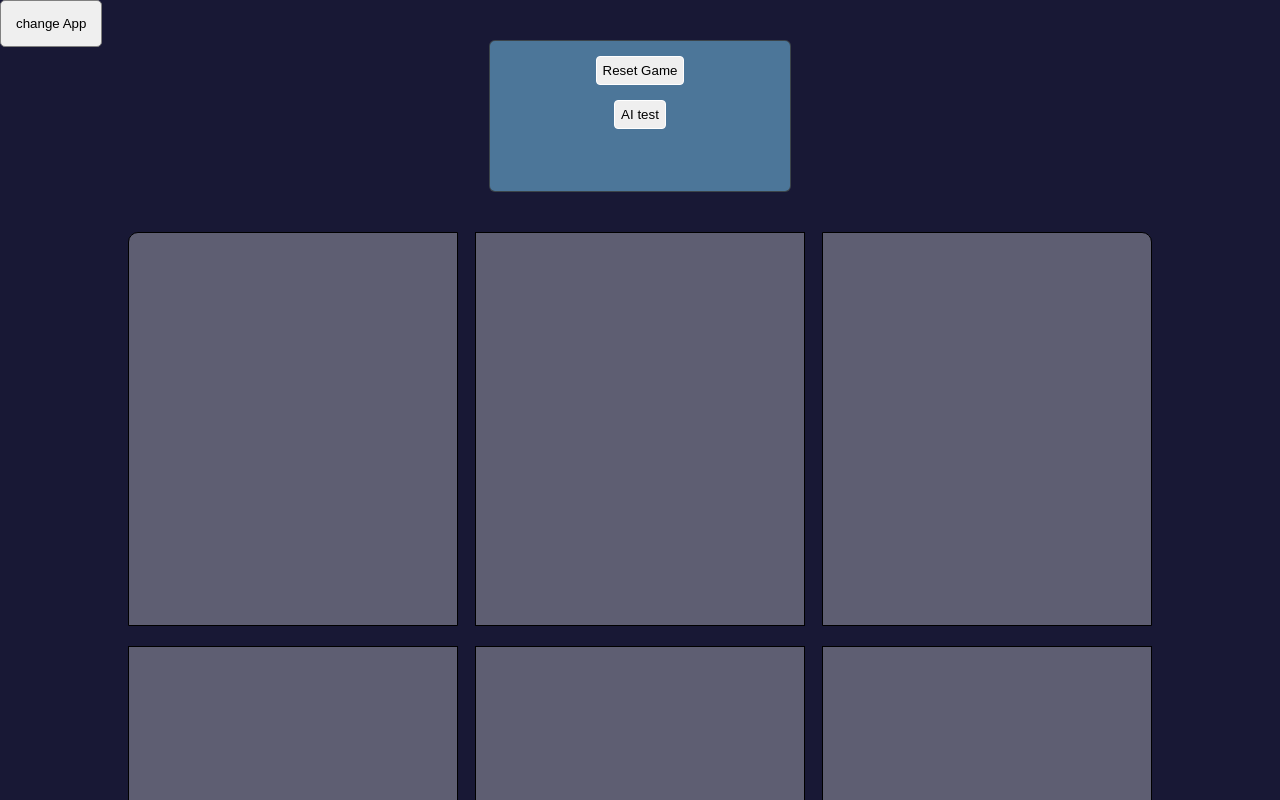
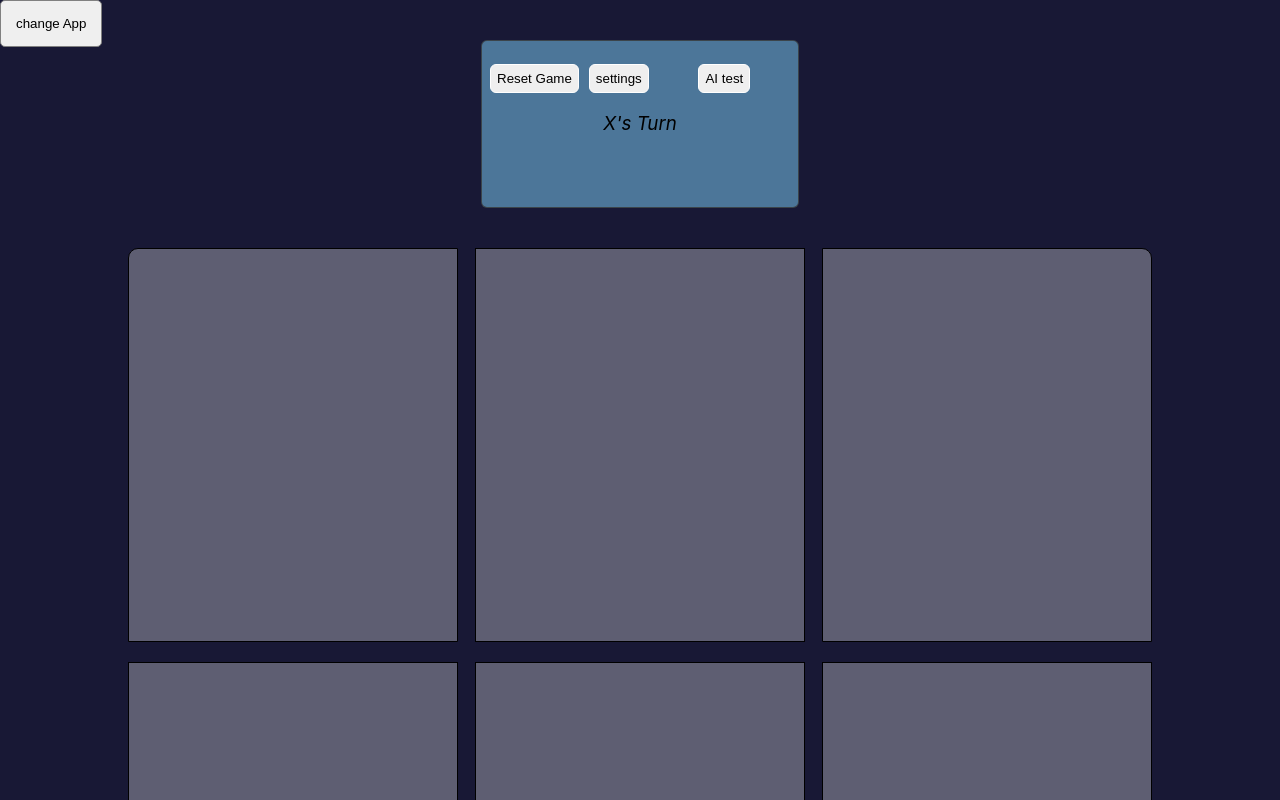
Before and after one commit to vCiKv/TrashPick, a React (Create React App) app: page / in a window 1280 px wide. Shown: the top 800 px of the page. Built offline with nearby package versions, Linux system fonts and the light colour scheme.

Commit message:
bug fixes

```diff
--- a/package.json
+++ b/package.json
@@ -3,6 +3,7 @@
   "version": "0.1.0",
   "private": true,
   "dependencies": {
+    "@babel/runtime": "^7.16.7",
     "@testing-library/jest-dom": "^5.16.1",
     "@testing-library/react": "^12.1.2",
     "@testing-library/user-event": "^13.5.0",
--- a/src/TikTak.js
+++ b/src/TikTak.js
@@ -1,22 +1,30 @@
-import React,{useState,useEffect} from 'react'
+import {useState,useEffect} from 'react'
 import './tictak.css'
 const TikTak = ()=>{
-    // const defaultScore = {
-    //     0:0,1:0,2:0,
-    //     3:0,4:0,5:0,
-    //     6:0,7:0,8:0,
-    // }
-    const defaultScore = [0,0,0,0,0,0,0,0,0]
+    const defaultScore = {
+        0:0,1:0,2:0,
+        3:0,4:0,5:0,
+        6:0,7:0,8:0,
+    }
+    const defaultSettings ={
+        players:1,
+        ai:'X',
+        difficulty: 0,
+        show:false
+    }
+    //const defaultScore = [0,0,0,0,0,0,0,0,0]
     // 0 1 2
     // 3 4 5
     // 6 7 8
     //win conditions 012 345 678 036 147 258 048 246
     const [currentPlayer,setCurrentPlayer] = useState('X')
     const [boardState,setBoardState] = useState(defaultScore)
+    const [gameSettings,setGameSettings] = useState(defaultSettings)
+
     const [winner,setWinner] = useState({player:null,location:[]})
     const winArray = [[0,1,2],[3,4,5],[6,7,8],[0,3,6],[1,4,7],[2,5,8],[0,4,8],[2,6,4]]
     const compareWin = (a,b,c) =>{
-        return (a === b && b === c && c !== 0)
+        return (c !== 0 && b === c && a === b)
     }
     const addScore = (i: number) =>{
         const switchPlayers = (p: String) =>{
@@ -28,11 +36,11 @@ const TikTak = ()=>{
             }
         }
         if(boardState[i] === 0 && winner.player === null && i != null){
-            const newState = [...boardState]
-            newState[i] = currentPlayer
-            setBoardState(newState)
+            // const newState = [...boardState]
+            // newState[i] = currentPlayer
+            // setBoardState(newState)
 
-            // setBoardState({...boardState,[i]:currentPlayer})
+            setBoardState({...boardState,[i]:currentPlayer})
             switchPlayers(currentPlayer)
         }
     }
@@ -41,139 +49,97 @@ const TikTak = ()=>{
         setWinner({player:null,location:[]})
         setCurrentPlayer('X')
     }
-    const computerAI = (type :number)=>{
-        const AI = 'O'
-        const human = 'X'
-        let currentSim = AI
-        const switchSim =()=>{
-            currentSim = (currentSim === human) ? AI : human
-        }
-        const tryWin=(board)=>{
-            let win = null
-            winArray.forEach(v =>{
-                if(compareWin(board[v[0]],board[v[1]],board[v[2]])){
-                    win = board[v[0]]
-                // }else if(!Object.values(simBoard).includes(0)){
-                //     win = 'draw'
+    const computerAI = (type :number, side :String)=>{
+        const AI = side
+        const human = (side == 'X') ? 'O' : 'X'
+
+        const copyBoard=(original :Object,index ?:any, newValue?:any)=>{
+            // const copiedBoard = [...original]
+            // if(index != null && newValue != null){
+            //     copiedBoard[index] = newValue
             // }
-                }else if(!(board).includes(0)){
-                    win = 'draw'
-                }
-            })
-            return win
-        }
-        const copyBoard=(original,index?,newValue?)=>{
-            const copiedBoard = [...original]
+            // return copiedBoard
+            const copiedBoard = {...original}
+            index = Number(index)
             if(index != null && newValue != null){
                 copiedBoard[index] = newValue
-                switchSim()
             }
             return copiedBoard
         }
-        const MinMaxAI =()=>{
-            let outcome
-
-            let bestOutcome = {move:null, moveScore:-10000}
-            // Object.keys(simBoard).forEach(v =>{
-            //     if(simBoard[v] !== 0){
-            //         simBoard = {...board,[v]:currentSim}
-            //         if(currentSim === AI){
-            //             outcome = minMax('max',simBoard,0)
-            //         }else if(currentSim === human){
-            //             outcome = minMax('min',simBoard,0)
-            //         }
-
-            //         if(outcome.moveScore > bestOutcome.moveScore){
-            //             bestOutcome = outcome
-            //         }
-
-            //     }
-            // })
-
-            boardState.forEach((v,i) =>{
-                if(v === 0){
-                    const simBoard = copyBoard(boardState,i,AI)
-                    if(currentSim == AI){
-                        outcome = minMax('max',simBoard,0)
-                    }else if(currentSim == human){
-                        outcome = minMax('min',simBoard,0)
+        const miniMax = (board:Object, depth:number, isMax :Boolean ) =>{
+            const tryWin=(board :Object)=>{
+                let win = null
+                let check = true
+                for (const i in winArray){
+                    const v = winArray[i]
+                    if(compareWin(board[v[0]],board[v[1]],board[v[2]])){
+                        //console.log('this win belongs to',board[v[0]])
+                        check = false
+                        if(board[v[0]] == AI){
+                            win = 10
+                        }else{
+                            win = -10
                         }
-                    console.log('outcome',outcome)
-                    console.log('best outcome',bestOutcome)
-
-                    if(outcome[0] > bestOutcome.moveScore){
-                        bestOutcome = {move:outcome[1],moveScore:outcome[0]}
+                    }
+                }
+                if(!Object.values(board).includes(0) && check){
+                    win = 0
+                }
+                return win
+            }
+            if(typeof(tryWin(board)) == 'number'){
+                return tryWin(board)
             }
 
+            if(isMax){
+                for (const v in board){
+                    if(board[v] === 0){
+                        const outcome = -100
+                        let simBoard = copyBoard(board,v,AI)
+                        //const simBoard = {...board,[v]:AI}
+
+                        //console.log('max',simBoard)
+                        const newOutcome = miniMax(simBoard,depth+1,!isMax)
+                        //simBoard = copyBoard(board,v,0)
+                        //console.log('max-score', (typeof(newOutcome) == 'undefined') ?  outcome : Math.max(outcome,newOutcome) - depth)
+                        //console.log('returned', {type:'max',move:v,score:(typeof(newOutcome) == 'undefined') ? outcome : Math.max(outcome,newOutcome),depth:depth})
+                        return (typeof(newOutcome) == 'undefined') ? outcome : Math.max(outcome,newOutcome) - depth
+                        //return Math.max(outcome,newOutcome) - depth
                     }
-            })
-            return bestOutcome
                 }
-        const minMax = (type :String, board, depth:number ) =>{
-            let simBoard = board
-            const scoreOutcome = {
-                // AI: {move:null,moveScore:10},
-                // human: {move:null,moveScore:-10},
-                // 'draw':{move:null,moveScore:0}
-                [AI]: 10,
-                [human]: -10,
-                'draw':0
+            }else{
+                for (const v in board){
+                    if(board[v] === 0){
+                        const outcome = 100
+                        let simBoard = copyBoard(board,v,human)
+                        //const simBoard = {...board,[v]:human}
+
+                        //console.log('min',simBoard)
+                        const newOutcome = miniMax(simBoard,depth+1,!isMax)
+                        //simBoard = copyBoard(board,v,0)
+                        //console.log('min-score', (typeof(newOutcome) == 'undefined') ?  outcome : Math.min(outcome,newOutcome) + depth)
+                        //console.log('returned', {type:'min',move:v,score:(typeof(newOutcome) == 'undefined') ? outcome : Math.min(outcome,newOutcome),depth:depth})
+                        return (typeof(newOutcome) == 'undefined') ?  outcome : Math.min(outcome,newOutcome) + depth
+                        //return Math.min(outcome,newOutcome) + depth
                     }
-            if(tryWin(simBoard) != null){
-                return scoreOutcome[tryWin(simBoard)]
                 }
-            //let outcome = {move:null, moveScore:(type == 'max')? -Infinity : +Infinity}
-            //let outcome = (type == 'max')? -Infinity : +Infinity
-            if(type == 'max'){
-                    (simBoard).forEach((v,i) =>{
-                        if(v === 0){
-                            let outcome = [-10000,i]
-
-                            const newSimBoard = copyBoard(simBoard,i,AI)
-
-                            const newOutcome = minMax('min',newSimBoard,depth+1)
-                            return [Math.max(newOutcome[0], outcome[0]),i]
             }
-                    })
-            }else if (type=='min'){
-                    (simBoard).forEach((v,i) =>{
-                        if(v === 0){
-                           let outcome = [10000,i]
-                            const newSimBoard =  copyBoard(simBoard,i,human)
-
-                            const newOutcome = minMax('max',newSimBoard,depth+1)
-                            return [Math.min(newOutcome[0],outcome[0]),i]
         }
-                    })
-
+        const AImove =()=>{
+            let move
+            let bestOutcome = -100
+            for(const v in boardState){
+                if(boardState[v] === 0){
+                    let simBoard = copyBoard(boardState,v,AI)
+                    const outcome = miniMax(simBoard,0,true)
+                    console.log('move',v,'outcome',outcome)
+                    if(outcome > bestOutcome){
+                        bestOutcome = outcome
+                        move = Number(v)
                     }
-
-
-            // switch(type){
-            //     case 'max':
-            //         Object.keys(simBoard).forEach(v =>{
-            //             if(simBoard[v] !== 0){
-            //                 simBoard={...simBoard,[v]:AI}
-            //                 switchSim()
-            //                 let newOutcome = minMax('min',simBoard,depth+1)
-            //                 outcome = {move:v,moveScore:Math.max(newOutcome.moveScore, outcome.moveScore)}
-            //                 console.log('max',outcome)
-            //             }
-            //         })
-            //     break;
-            //     case 'min':
-            //         Object.keys(simBoard).forEach(v =>{
-            //             if(simBoard[v] !== 0){
-            //                 simBoard={...simBoard,[v]:human}
-            //                 switchSim()
-            //                 let newOutcome = minMax('min',simBoard,depth+1)
-            //                 outcome = {move:v,moveScore:Math.min(newOutcome.moveScore,outcome.moveScore)}
-            //                 console.log('min',outcome)
-            //             }
-            //         })
-            //     break;
-            // }
-            //return outcome
+                }
+            }
+            return {move:move,outcome:bestOutcome}
         }
         const randomMoves = ()=>{
             let freeSpace = []
@@ -186,38 +152,50 @@ const TikTak = ()=>{
             addScore(freeSpace[pos])
         }
         const smartMoves=()=>{
-            const finalPlay = MinMaxAI()
+            const finalPlay = AImove()
             console.log('ai', finalPlay)
-            //addScore(finalPlay)
+            addScore(finalPlay.move)
+            return null
         }
-        switch (type){
-            case 0:
-                randomMoves()
-            break
-            case 1:
-                //mix
-            break
-            case 2:
+
         smartMoves()
-            break
-        }
+        // switch (type){
+        //     case 0:
+        //         randomMoves()
+        //     break
+        //     case 1:
+        //         //mix
+        //     break
+        //     case 2:
+        //         smartMoves()
+        //     break
+        // }
         return null
     }
     useEffect(()=>{
         const checkWin=()=>{
-            winArray.forEach(v =>{
+            let check = true
+            for (const i in winArray){
+                const v = winArray[i]
+
                 if(compareWin(boardState[v[0]],boardState[v[1]],boardState[v[2]])){
                     setWinner({player:boardState[v[0]],location:v})
-                // }else if(!Object.values(boardState).includes(0)){
-                //     setWinner({player:'draw',location:[]})
-                // }
-                }else if(!(boardState).includes(0)){
+                    check = false
+                }
+            }
+            if(!Object.values(boardState).includes(0) && check){
                 setWinner({player:'draw',location:[]})
+
             }
-            })
+            // winArray.forEach(v =>{
+
+            // })
+
         }
         checkWin()
     },[boardState])
+
+    const Grid = ()=>{
         const Box = (props) =>{
             const index = Number(props.index)
             let text = (boardState[index] !== 0) ? boardState[index] : ''
@@ -227,38 +205,86 @@ const TikTak = ()=>{
                 </div>
             )
         }
-    const Grid = ()=>{
+        const Settings=()=>{
+            const UI=()=>{
+                const selected=(key,val,player)=>{
+                    if(player < 2){
+                        if(gameSettings[key] == val && player<2){
+                            return 'option selected'
+                        }
+                    }
+                    // }else{
+                    //     if(gameSettings[key] == val){
+                    //         return 'selected'
+                    //     }
+                    // }
+                    return 'option'
+                }
+                return(
+                    <div className="settings">
+                        <div className="container">
+                        <button className="close" onClick={()=>{setGameSettings({...gameSettings,['show']:!gameSettings.show})}}>close</button>
+                        <h2>Game Settings</h2>
+                        <div>
+                            <p className="header">select side</p>
+                            <span className={selected('ai','O',gameSettings.players)} onClick={()=>{setGameSettings({...gameSettings,['ai']:'O'})}}>X</span>
+                            <span className={selected('ai','X',gameSettings.players)} onClick={()=>{setGameSettings({...gameSettings,['ai']:'X'})}}>O</span>
+                        </div>
+                        <div>
+                            <p className="header">ai settings</p>
+                            <span className={(gameSettings.players === 2)?'option selected':'option'} onClick={()=>{setGameSettings({...gameSettings,['players']:2})}}>play human</span>
+                            <span className={selected('difficulty',0,gameSettings.players)} onClick={()=>{setGameSettings({...gameSettings,['difficulty']:0,['players']:1})}}>easy</span>
+                            <span className={selected('difficulty',1,gameSettings.players)} onClick={()=>{setGameSettings({...gameSettings,['difficulty']:1,['players']:1})}}> medium</span>
+                            <span className={selected('difficulty',2,gameSettings.players)} onClick={()=>{setGameSettings({...gameSettings,['difficulty']:2,['players']:1})}}>expert</span>
+                        </div>
+                    </div>
+                </div>
+                )
+            }
+            return gameSettings.show && <UI/>
+
+
+
+
+        }
+        const WinnerText = () =>{
+            let winnerText=null
+            let currentPlayerText = (currentPlayer == 'X') ? 'X\'s Turn' : 'O\'s Turn'
+            switch(winner.player){
+                case 'X':
+                    winnerText = 'Player X wins'
+                break
+                case 'O':
+                    winnerText = 'Player O wins'
+                break
+                case 'draw':
+                    winnerText = 'Player\'s Draw'
+                break
+            }
+            return(
+                <div className="UI">
+                    <div className="col">
+                        <button className="red"onClick={reset}>Reset Game</button><button onClick={()=>{setGameSettings({...gameSettings,['show']:!gameSettings.show})}}>settings</button>
+                    </div>
+                    <button onClick={()=>computerAI(gameSettings.difficulty,gameSettings.ai)}>AI test</button>
+                    <h3>{!winnerText && currentPlayerText}</h3>
+                    <h1>{winnerText}</h1>
+                    <Settings/>
+                </div>
+            )
+        }
         return (
             <div>
                 <WinnerText/>
                 <div className="nine_nine">
-                    {/* {Object.keys(boardState).map(c =>{
+                    {Object.keys(boardState).map(c =>{
                         return(<Box key={c} index={c}/>)
-                    })} */}
-                    {boardState.map( (c,index) =>{
-                        return(<Box key={index} index={index}/>)
                     })}
-
                 </div>
-                <WinnerText/>
             </div>
         )
     }
-    const WinnerText = () =>{
-        let text=''
-        switch(winner.player){
-            case 'X':
-                text = 'Player X wins'
-            break
-            case 'O':
-                text = 'Player O wins'
-            break
-            case 'draw':
-                text = 'Player\'s Draw'
-            break
-        }
-        return <div className="UI"><button onClick={reset}>Reset Game</button><button onClick={()=>computerAI(2)}>AI test</button><h1>{text}</h1></div>
-    }
+
     return(
         <Grid/>
     )
--- a/src/TrashPick.js
+++ b/src/TrashPick.js
@@ -1,4 +1,4 @@
-import React, { useState, useEffect } from 'react';
+import { useState, useEffect } from 'react';
 
 import './style.css';
 
--- a/src/tictak.css
+++ b/src/tictak.css
@@ -1,3 +1,49 @@
+.settings{
+    position: fixed;
+    left: 0;
+    top: 0;
+    background: rgba(110, 110, 110, 0);
+    width: 100vw;
+    height: 100vh;
+    z-index: 1;
+}
+.settings .container{
+    border: 1px solid #333;
+    border-radius: 8px;
+    margin: 10% auto;
+    display: block;
+    width: 320px;
+    padding: 20px;
+    text-align: center;
+    color: white;
+    background: rgba(0 0 0);
+}
+.settings .close{
+    position:fixed;
+    right: 0;
+    top:0;
+}
+.settings .header{
+    text-transform: uppercase;
+    font-size:16px;
+    font-weight:500
+}
+.settings span.option{
+    border:1px solid rgba(90, 143, 179, 1);
+    background:transparent;
+    border-radius: 6px;
+    margin-right:8px;
+    padding:5px;
+    text-transform: uppercase;
+    font-size: 14px
+}
+
+.settings span.option:hover,.settings span.option.selected{
+    background: rgba(90, 143, 179, 1);
+    cursor:pointer;
+}
+
+
 .UI{
     font-family: -apple-system, BlinkMacSystemFont, 'Segoe UI', 'Roboto', 'Oxygen',
     'Ubuntu', 'Cantarell', 'Fira Sans', 'Droid Sans', 'Helvetica Neue',
@@ -8,6 +54,8 @@
     max-width:300px;
     height:150px;
     background:rgba(90, 143, 179, 0.8);
+    padding:8px;
+
 }
 .UI h1{
    display:block;
@@ -15,17 +63,31 @@
    font-weight:400;
    text-transform:uppercase
 }
+.UI h3{
+    text-align:center;
+    font-weight:400;
+    font-style:italic;
+}
+.UI .col button{
+    margin-right: 10px;
+    float: left;
+}
 .UI button{
     border:1px solid white;
-    border-radius:4px;
+    border-radius:6px;
     padding:6px;
     margin:15px auto;
-    display:block;
+    display: block;
+}
+.UI button.red:hover{
+    background:rgb(95, 5, 5)!important;
+
 }
 .UI button:hover{
     border:1px solid white;
-    background:rgb(95, 5, 5);
-    color:white
+    color:white;
+    background:rgb(7, 44, 146);
+
 }
 .nine_nine{
     display:flex;
```
Also changed, not shown: 1 other file (tests, documents, lock files or other folders). Lines whose indentation alone changed are shown as unchanged.
